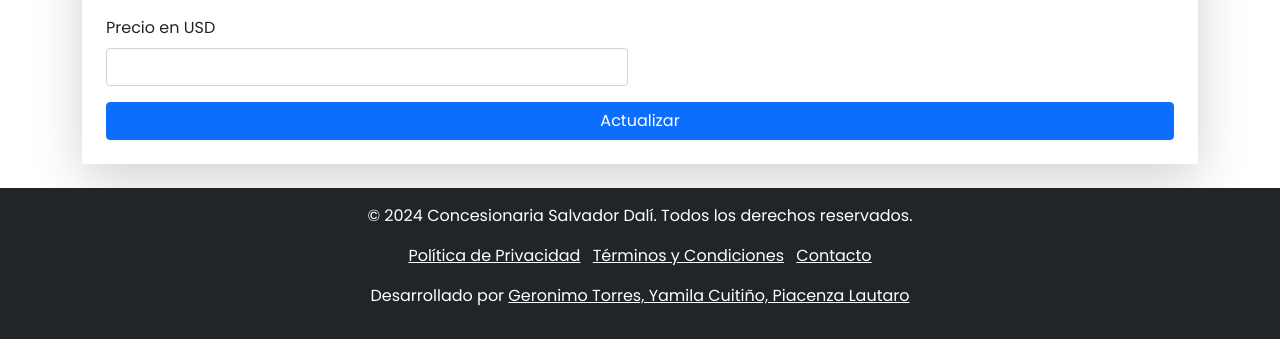
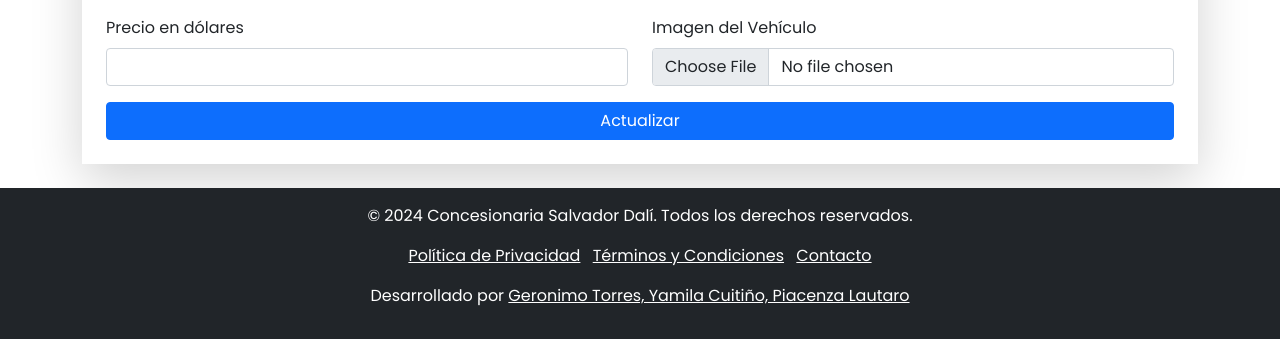
Before and after one commit to GeronimoTorresOrtiz/concesionariaLP, a Django app: template concesionaria/vehiculos/templates/vehiculos/update.html in a window 1280 px wide. Shown: the part 438-777 px from the top of the page. Run offline with Django 5.2, Linux system fonts and the light colour scheme; the template is opened without the code that fills it: values that come from a table or form of the project are taken from there, others are empty.

Commit message:
carga las imagenes en el formulario y aparecen en el admmin

```diff
--- a/concesionaria/vehiculos/forms.py
+++ b/concesionaria/vehiculos/forms.py
@@ -5,15 +5,6 @@ class VehiculoForm(forms.ModelForm):
     class Meta:
         model = Vehiculo
         fields = ['marca', 'modelo', 'cant_puertas', 'cilindrada', 'combustible', 'pais_fabricacion', 'precio_en_dolares']
-        widgets = {
-            'marca': forms.Select(attrs={'class': 'form-control  custom-class'}),
-            'modelo': forms.Select(attrs={'class': 'form-control  custom-class'}),
-            'cant_puertas': forms.NumberInput(attrs={'class': 'form-control  custom-class'}),
-            'cilindrada': forms.NumberInput(attrs={'class': 'form-control  custom-class'}),
-            'combustible': forms.Select(attrs={'class': 'form-control  custom-class'}),
-            'pais_fabricacion': forms.Select(attrs={'class': 'form-control  custom-class'}),
-            'precio_en_dolares': forms.NumberInput(attrs={'class': 'form-control  custom-class'}),
-        }
 
 class ComentarioForm(forms.ModelForm):
     class Meta:
@@ -28,4 +19,7 @@ class ComentarioForm(forms.ModelForm):
 class VehiculoImageForm(forms.ModelForm):
     class Meta:
         model = VehiculoImage
-        fields = ['image',]
+        fields = ['image']
+        widgets = {
+            'image': forms.ClearableFileInput(attrs={'class': 'form-control  custom-class'}),
+        }
--- a/concesionaria/vehiculos/templates/vehiculos/update.html
+++ b/concesionaria/vehiculos/templates/vehiculos/update.html
@@ -4,7 +4,7 @@
 <div class="container mt-5">
     <div class="bg-white p-4 rounded-lg shadow-lg">
         <h2 class="text-dark font-weight-bold mb-4">Actualizar Vehículo</h2>
-        <form method="post">
+        <form method="post" enctype="multipart/form-data">
             {% csrf_token %}
             <div class="row">
                 <div class="col-md-6 mb-3">
@@ -62,8 +62,13 @@
             </div>
             <div class="row">
                 <div class="col-md-6 mb-3">
-                    <label for="id_precio_en_dolares" class="form-label">Precio en USD</label>
+                    <label for="id_precio_en_dolares" class="form-label">Precio en dólares</label>
                     <input type="number" step="0.01" name="precio_en_dolares" id="id_precio_en_dolares" class="form-control" value="{{ form.instance.precio_en_dolares }}" required>
+                </div>
+                <!-- Campo para cargar imagen -->
+                <div class="col-md-6 mb-3">
+                    <label for="id_image" class="form-label">Imagen del Vehículo</label>
+                    <input type="file" name="image" id="id_image" class="form-control">
                 </div>
             </div>
             <button type="submit" class="btn btn-primary w-100">Actualizar</button>
@@ -71,24 +76,3 @@
     </div>
 </div>
 {% endblock %}
-
-<style>
-    .bg-white {
-        background-color: #ffffff;
-    }
-    .form-label {
-        font-weight: 600;
-        color: #495057;
-    }
-    .btn-primary {
-        background-color: #007bff;
-        border-color: #007bff;
-    }
-    .btn-primary:hover {
-        background-color: #0056b3;
-        border-color: #004085;
-    }
-    .shadow-lg {
-        box-shadow: 0 4px 6px rgba(0, 0, 0, 0.1);
-    }
-</style>
```
Also changed, not shown: concesionaria/vehiculos/views/vehiculo_view.py (+11 -20 lines).
